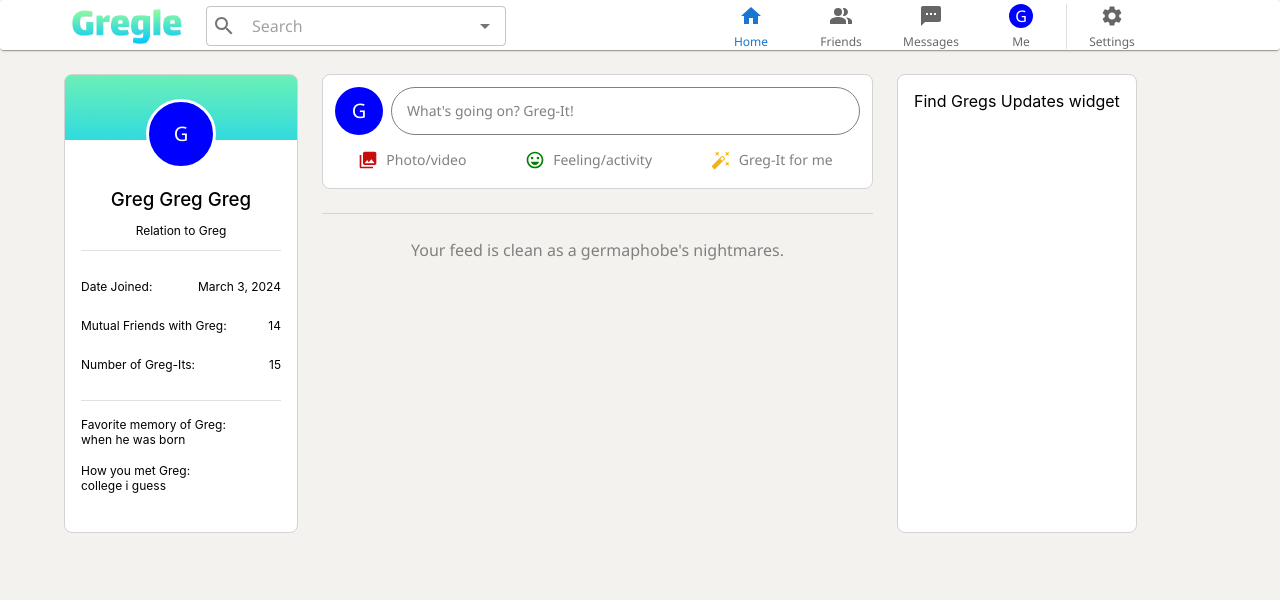
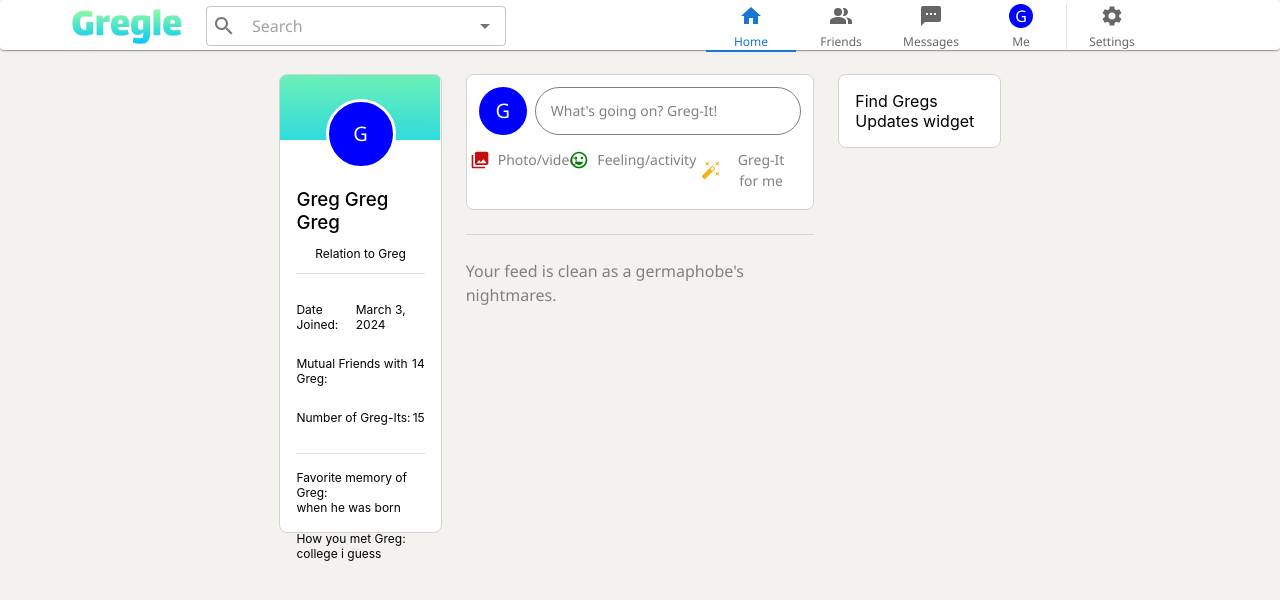
Before and after one commit to gfuerte/gregle, a React (Create React App) app: page /gregle/home in a window 1280 px wide. Shown: the top 600 px of the page. Built offline with nearby package versions, Linux system fonts and the light colour scheme.

Commit message:
Add responsive ux for all devices

```diff
--- a/src/widgets/home/HomePage.tsx
+++ b/src/widgets/home/HomePage.tsx
@@ -3,17 +3,29 @@ import { AboutWidget } from './about/AboutWidget'
 import { FeedPanel } from './feed/FeedPanel'
 import { UpdatesWidget } from './updates/UpdatesWidget'
 
-import Container from '@mui/material/Container'
+import Grid from '@mui/material/Grid'
 import Stack from '@mui/material/Stack'
 
 export const HomePage = () => {
     return (
-        <Container maxWidth="lg">
-            <Stack direction="row" py={3} spacing={3}>
+        <Grid
+            container
+            direction="row"
+            justifyContent="center"
+            alignItems="flex-start"
+            py={3}
+            spacing={{ xs: 2, sm: 1, md: 2, lg: 3, xl: 3 }}
+            columns={{ xs: 20, sm: 10, md: 12, lg: 14, xl: 14 }}
+        >
+            <Grid item sm={2.5} md={2.75} lg={2} xl={2} display={{ xs: 'none', sm: 'block', md: 'block', lg: 'block', xl: 'block' }}>
                 <AboutWidget />
+            </Grid>
+            <Grid item xs={19} sm={5} md={6} lg={4} xl={4} display={{ xs: 'block', sm: 'block', md: 'block', lg: 'block', xl: 'block' }}>
                 <FeedPanel />
+            </Grid>
+            <Grid item sm={2.5} md={2.75} lg={2} xl={2} display={{ xs: 'none', sm: 'block', md: 'block', lg: 'block', xl: 'block' }}>
                 <UpdatesWidget />
-            </Stack>
-        </Container>
+            </Grid>
+        </Grid>
     )
 }
--- a/src/widgets/home/about/AboutWidget.tsx
+++ b/src/widgets/home/about/AboutWidget.tsx
@@ -9,7 +9,6 @@ import Divider from '@mui/material/Divider'
 export const AboutWidget = () => {
     return (
         <Box
-            minWidth={200}
             maxHeight={425}
             component="section"
             sx={{
@@ -18,11 +17,11 @@ export const AboutWidget = () => {
                 border: '1px solid lightgrey',
                 backgroundColor: 'white',
                 backgroundImage: `url("${image}")`,
-                backgroundSize: '250px 65px',
+                backgroundSize: '100% 65px',
                 backgroundRepeat: 'no-repeat',
             }}
         >
-            <Stack maxWidth={200} direction="column" py={1}>
+            <Stack width="100%" direction="column" py={1}>
                 <Stack alignItems="center">
                     <Avatar alt="Gregle Avatar" sx={{ width: 64, height: 64, bgcolor: 'blue', border: '3px solid white' }}>
                         G
--- a/src/widgets/home/feed/list/FeedPost.tsx
+++ b/src/widgets/home/feed/list/FeedPost.tsx
@@ -41,7 +41,7 @@ export const FeedPost = ({ post }: FeedPostProps) => {
     }
 
     return (
-        <Box minWidth={525} maxWidth={525} component="section" sx={{ p: 2, borderRadius: 2, border: '1px solid lightgrey', backgroundColor: 'white' }}>
+        <Box maxWidth={525} component="section" sx={{ p: 2, borderRadius: 2, border: '1px solid lightgrey', backgroundColor: 'white' }}>
             <Stack direction="column" spacing={2}>
                 <Stack direction="row" justifyContent="space-between" alignItems="center">
                     <Stack direction="row" spacing={1}>
--- a/src/widgets/home/feed/post/PostModal.tsx
+++ b/src/widgets/home/feed/post/PostModal.tsx
@@ -54,7 +54,7 @@ export const PostModal = () => {
             addToFeed(newPost)
             openCloseModal()
         }
-    }, [openCloseModal])
+    }, [openCloseModal, addToFeed, postText])
 
     return (
         <Fragment>
--- a/src/widgets/home/feed/post/PostWidget.tsx
+++ b/src/widgets/home/feed/post/PostWidget.tsx
@@ -60,7 +60,7 @@ export const PostWidget = () => {
 
     return (
         <PostWidgetContext.Provider value={{ postWidgetState, setPostWidgetState, postActions }}>
-            <Box minWidth={525} component="section" sx={{ p: 1.5, borderRadius: 2, border: '1px solid lightgrey', backgroundColor: 'white' }}>
+            <Box component="section" sx={{ p: 1.5, borderRadius: 2, border: '1px solid lightgrey', backgroundColor: 'white' }}>
                 <Stack direction="column" alignItems="stretch" spacing={1}>
                     <Stack direction="row" spacing={1}>
                         <Avatar alt="Gregle Avatar" sx={{ width: 48, height: 48, bgcolor: 'blue' }}>
--- a/src/widgets/home/updates/UpdatesWidget.tsx
+++ b/src/widgets/home/updates/UpdatesWidget.tsx
@@ -4,7 +4,7 @@ import Box from '@mui/material/Box'
 
 export const UpdatesWidget = () => {
     return (
-        <Box minWidth={200} maxHeight={425} component="section" sx={{ p: 2, borderRadius: 2, border: '1px solid lightgrey', backgroundColor: 'white' }}>
+        <Box maxHeight={425} component="section" sx={{ p: 2, borderRadius: 2, border: '1px solid lightgrey', backgroundColor: 'white' }}>
             Find Gregs Updates widget
         </Box>
     )
--- a/src/widgets/nav/NavigationBar.tsx
+++ b/src/widgets/nav/NavigationBar.tsx
@@ -11,7 +11,7 @@ import { LogoButton } from './logo/LogoButton'
 export const NavigationBar = () => {
     return (
         <Box height={50} display="flex">
-            <Paper sx={{ width: '100vw', overflow: 'auto' }}>
+            <Paper sx={{ width: '100vw' }}>
                 <Container maxWidth="lg">
                     <Stack direction="row" spacing={25}>
                         <Stack direction="row" spacing={2} alignItems="center">
```
